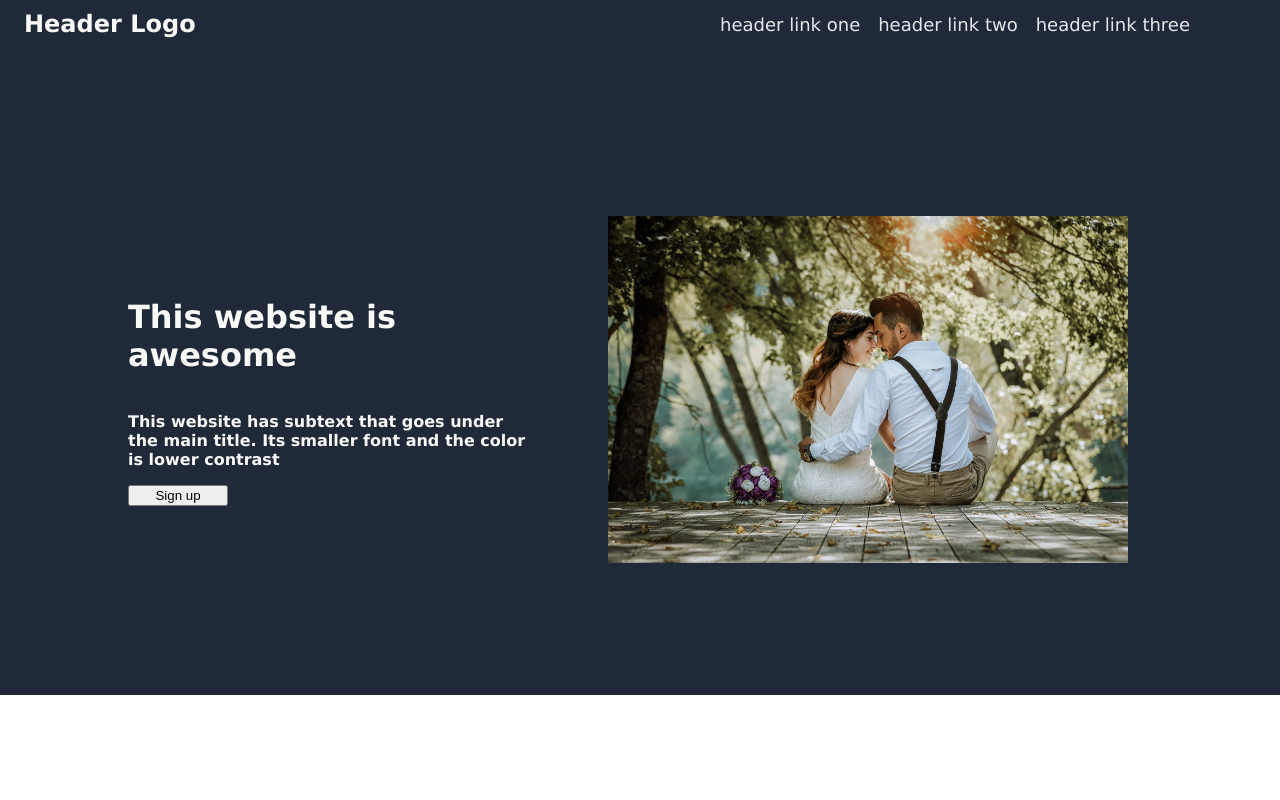
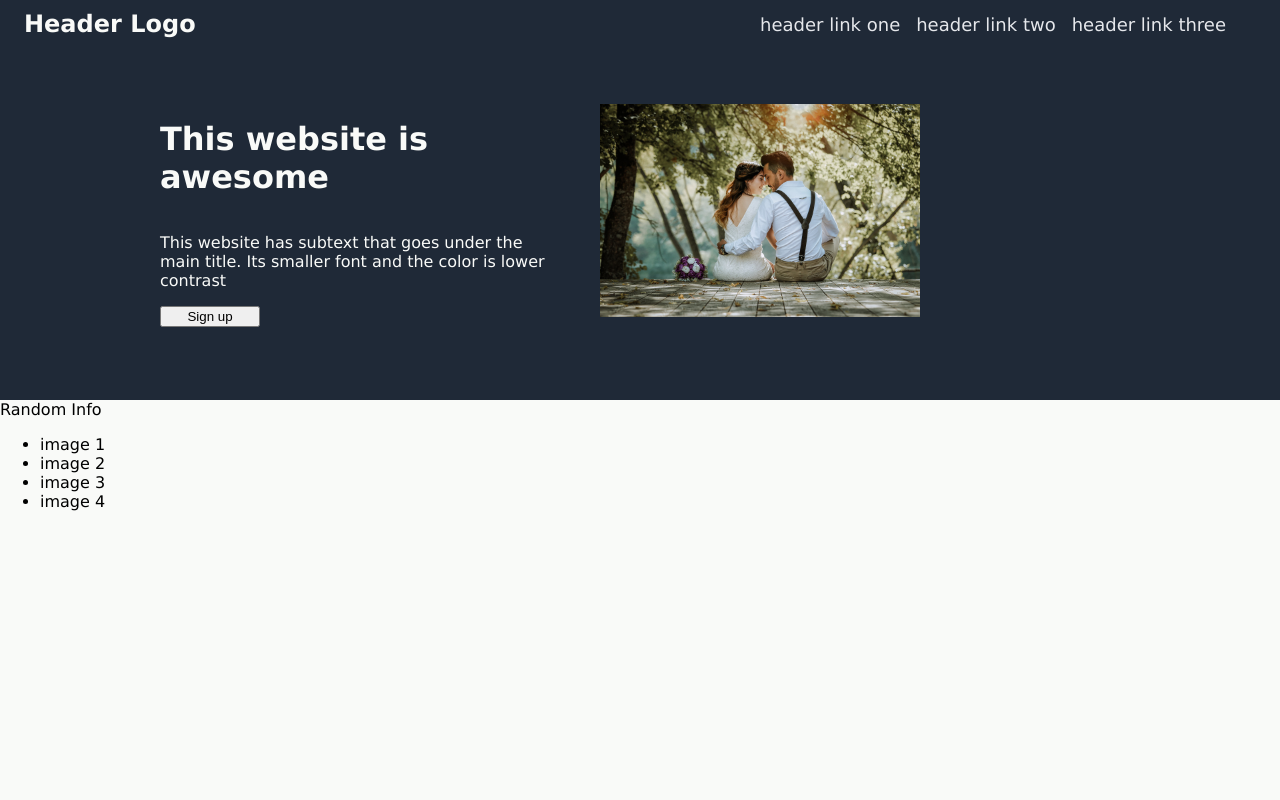
Before and after one commit to k-falk/landing_page, a plain HTML site: page index.html in a window 1280 px wide. Drawn offline with Linux system fonts and the light colour scheme.

Commit message:
Added some more to landing page. Starting to get the hang of it. Editing in browser is the best!

```diff
--- a/index.html
+++ b/index.html
@@ -33,8 +33,19 @@
                     >
                 </figure>
             </div>
+        </div>
+        <div class = "info-content box">
+            <div class = "info"> Random Info</div>
+            <div class= "images">
+                <ul>
+                    <li>image 1</li>
+                    <li>image 2</li>
+                    <li>image 3</li>
+                    <li>image 4</li>
+                </ul>
+            </div>
 
-        </div>
+
 
 
     </div>
@@ -59,16 +70,7 @@
             width= "100" height = "100">
         </div>
             </div>
-            <div class = "info-content">
-        <div class = "info"> Random Info</div>
-        <div class= "images">
-            <ul>
-                <li>image 1</li>
-                <li>image 2</li>
-                <li>image 3</li>
-                <li>image 4</li>
-            </ul>
-        </div>
+
 
             </div>
             <div class= "quote-content">
--- a/style.css
+++ b/style.css
@@ -5,14 +5,22 @@ html, body {
     margin: 0;
     padding: 0;
     font-family: Verdana, Geneva, Tahoma, sans-serif;
+    height:100%;
 
   }
 
-
+.page{
+    display:flex;
+    flex-direction: column;
+    width: 100%;
+    height: 100%;
+}
 
 .header{
     background-color: #1f2937;
     margin:0;
+    flex:1;
+
 }
 
 .navbar{
@@ -39,8 +47,8 @@ html, body {
     list-style: none;
     margin: 0;
     padding: 0;
-    gap: 1em;
-    padding-right: 5em;
+    gap: 16px;
+    padding-right: 3em;
 
 }
 .navbar-links {
@@ -52,40 +60,39 @@ html, body {
 }
 .hero {
     display: flex;
-    margin-top: 50px;
+    padding-top: 50px;
+    justify-content: center;
+    width: 100%;
+    align-content: center;
     color: #F9FAF8;
-    margin-left: 1em;
-    justify-content: space-between;
-    align-items: center;
-    padding: 7em;
-    gap:2em;
-
 
 }
-
-
-
 .hero-text {
     display: flex;
     flex-flow: column;
+    width: 60%;
+    margin-left: 10em;
     align-self: center;
-    color: #F9FAF8;
-    font-weight: 900;
-    font-size: 1em;
 
 }
 .hero-img{
-    width: 50%;
-    height: auto;
-    min-width: 20rem;
-    border-radius: 1rem;
-    flex-shrink: 0;
-}
-img{
-    width: 100%;
-
+    max-width: 50%;
+    min-width:0;
+    align-items:center;
+    justify-content: center;
+    margin-left: 3em;
 }
 
+.info-content {
+    flex:1;
+    background-color: #F9FAF8;
+}
+
+img {
+    width: 50%;
+    align-self: center;
+    justify-self:  center;
+}
 
 button {
     width: 100px;
```
